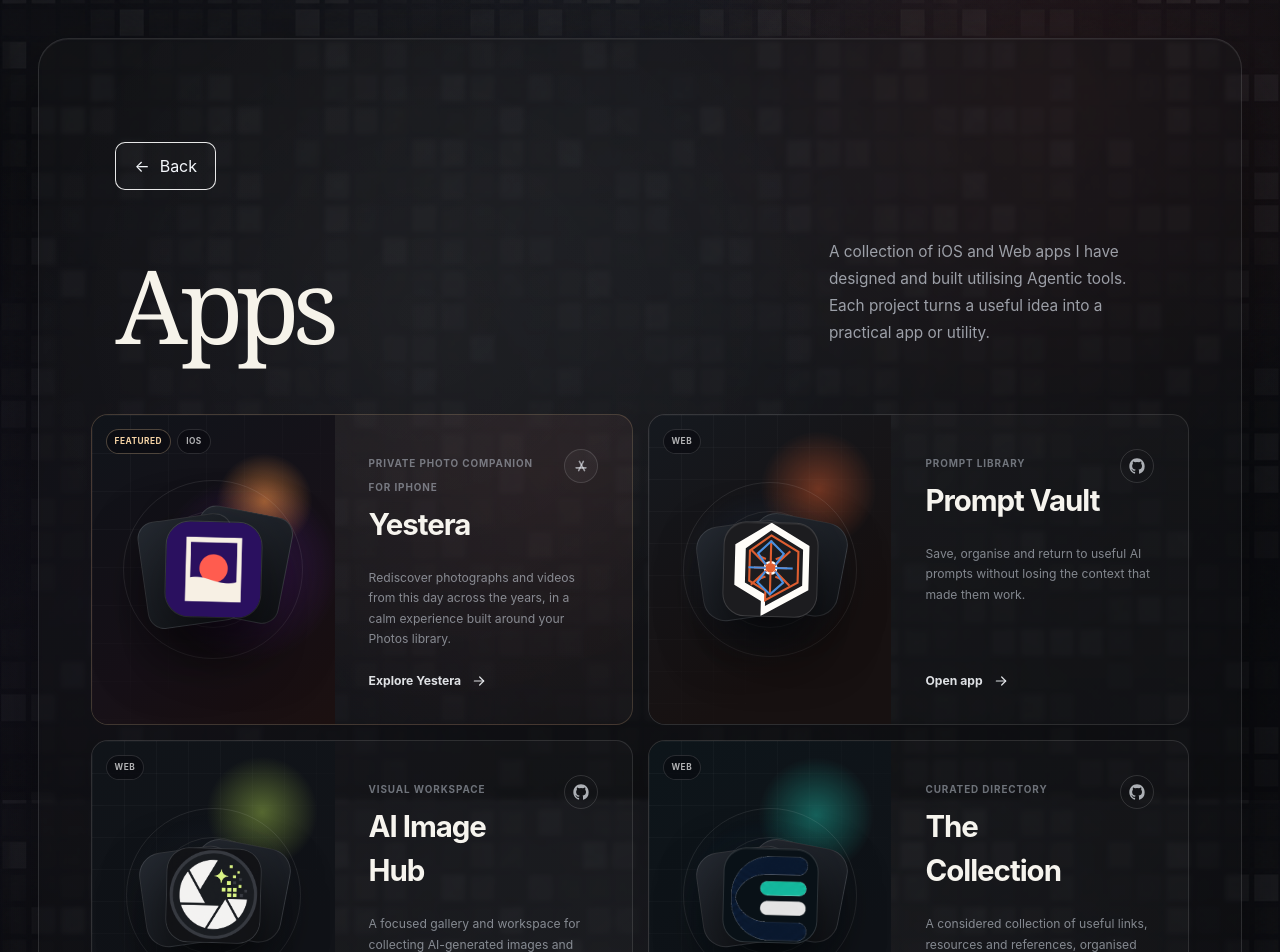
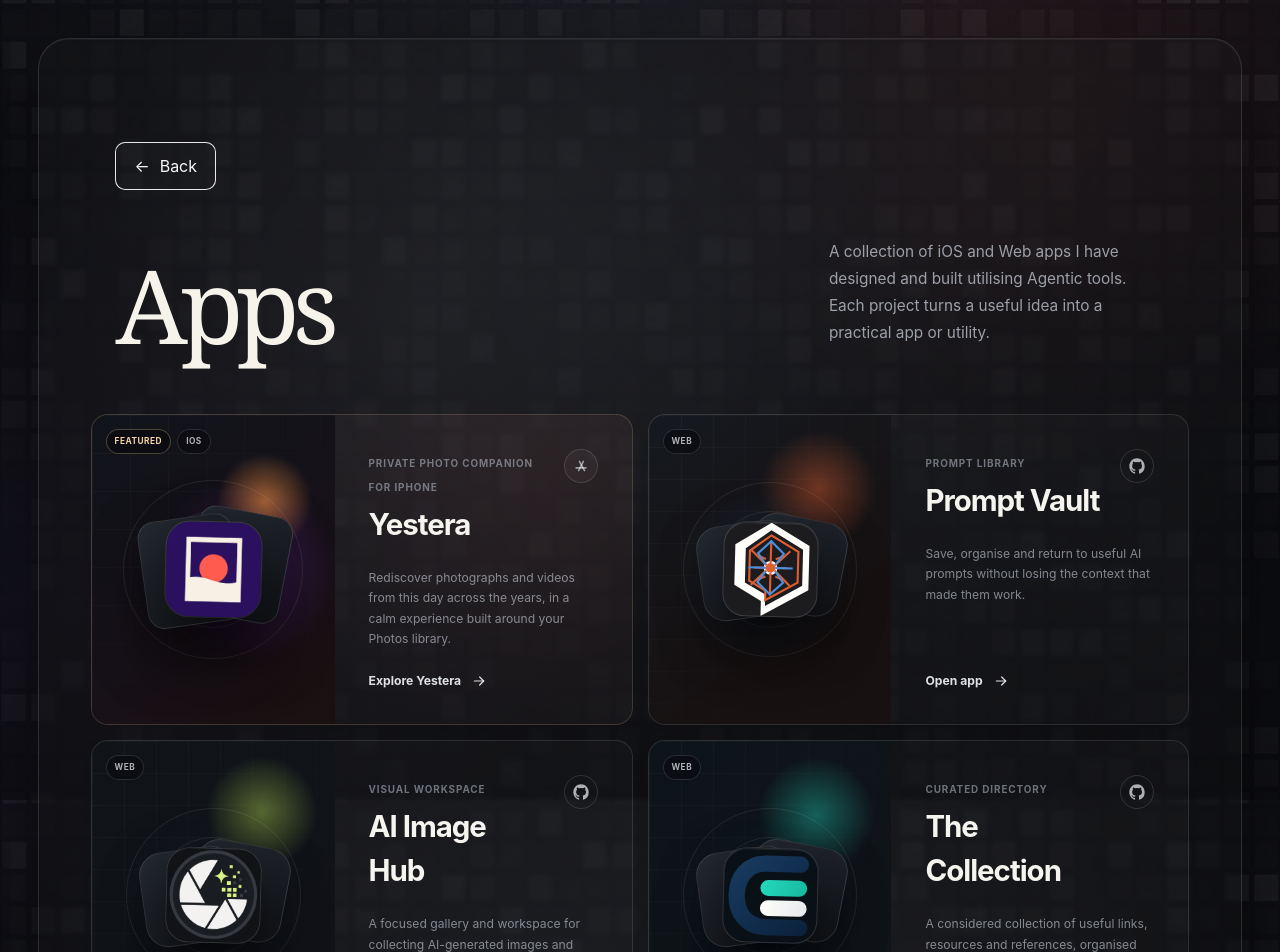
Before and after one commit to aut0nate/My-Website, a Next.js app: page /apps/concepts/library in a window 1280 px wide. Shown: the top 952 px of the page. Built offline with nearby package versions, Linux system fonts and the light colour scheme.

Commit message:
Refresh The Collection icon

```diff
--- a/components/app-artwork.tsx
+++ b/components/app-artwork.tsx
@@ -39,7 +39,7 @@ export function AppArtwork({
       alt: "AI Image Hub logo"
     },
     collection: {
-      src: "/images/apps/the-collection-logo.png",
+      src: "/images/apps/the-collection-logo-v2.svg",
       alt: "The Collection logo"
     }
   }[app.artwork];
```
Also changed, not shown: public/images/apps/the-collection-logo-v2.svg (added).
